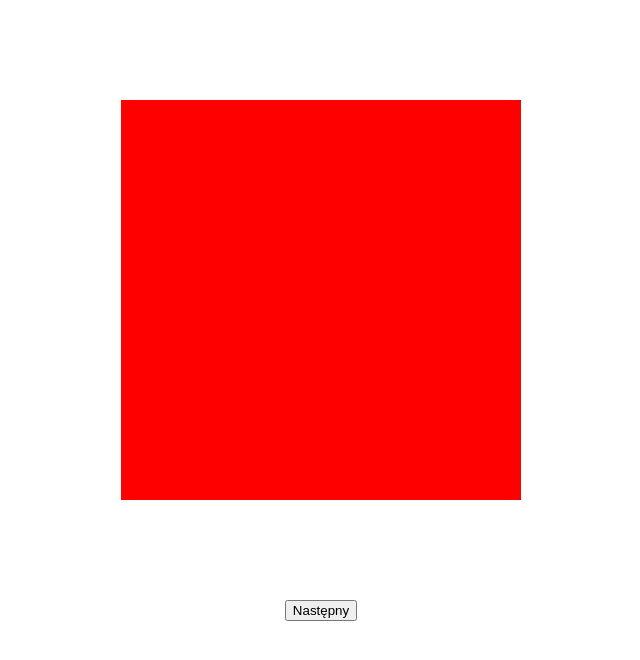
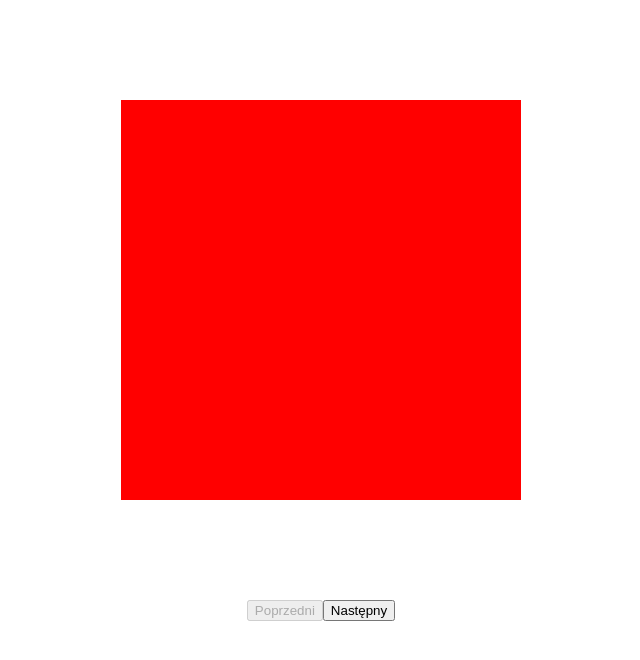
Before and after one commit to bms-devs/react-workshops, a React (Create React App) app: page / in a window 1280 px wide. Shown: the top 660 px of the page, without its empty margins (191-831 px from the left). Built offline with nearby package versions, Linux system fonts and the light colour scheme; the HTML template or start-up script is replaced by a standard one.

Commit message:
Krok 2: Dwa przyciski

```diff
--- a/src/App.js
+++ b/src/App.js
@@ -21,10 +21,20 @@ class App extends Component {
     })
   }
 
+  handlePrevClick() {
+      this.setState({
+          index: this.state.index - 1
+      })
+  }
+
   render() {
     return (
       <div className="app">
         <div className="viewer" style={{ backgroundColor: this.colors[this.state.index] }} />
+        <button onClick={() => this.handlePrevClick()}
+                disabled={this.state.index === 0} >
+          Poprzedni
+        </button>
         <button onClick={() => this.handleNextClick()}
                 disabled={(this.state.index + 1) === this.colors.length} >
           Następny
```
